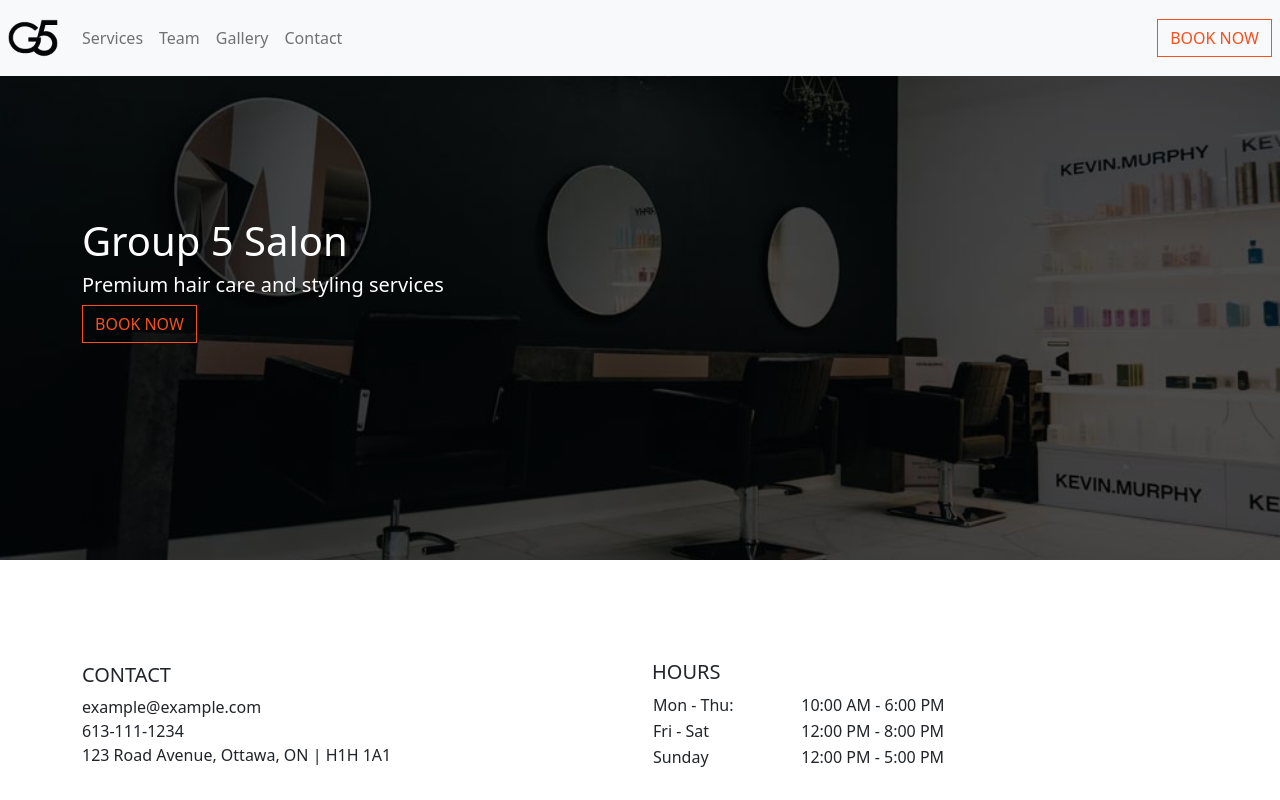
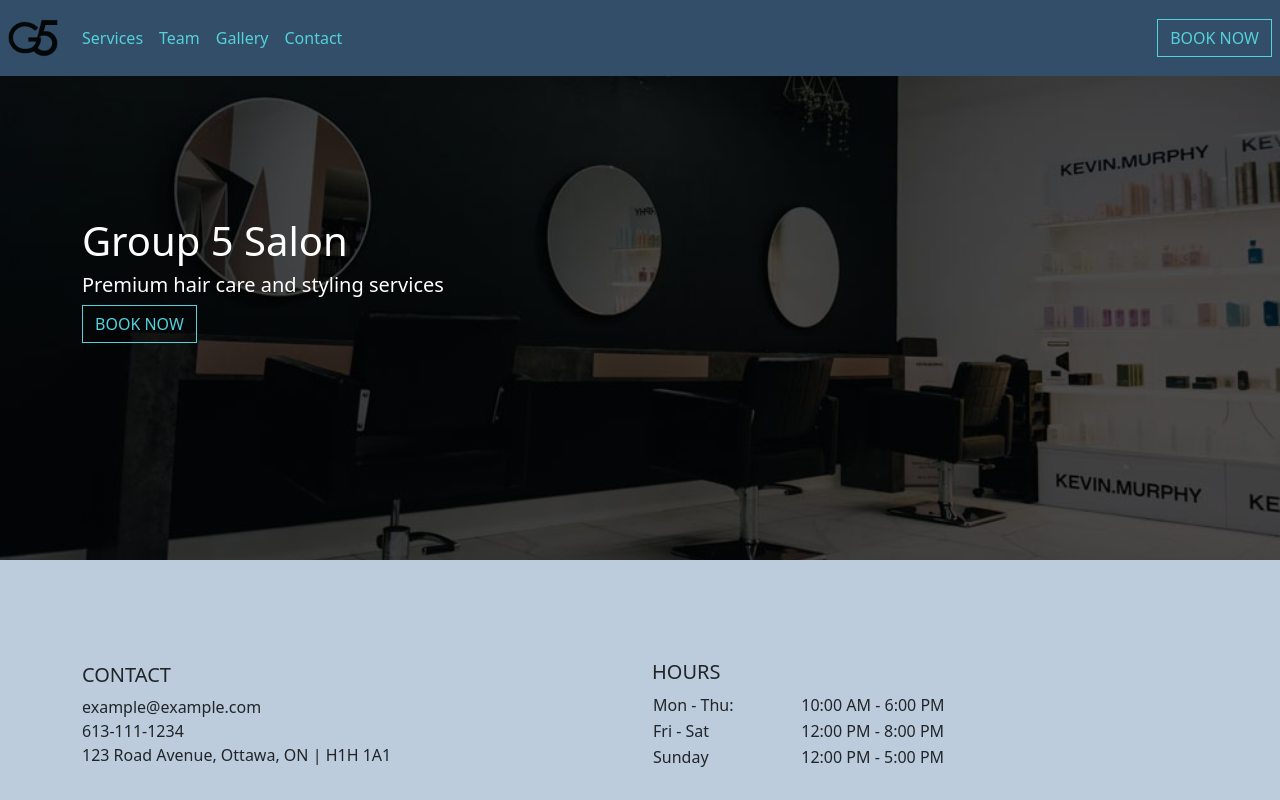
Before and after one commit to rocioferreiro/SEG3125Lab04, a website: page docs/index.html in a window 1280 px wide. Shown: the top 800 px of the page. Drawn offline with nearby package versions, Linux system fonts and the light colour scheme.

Commit message:
Added 50 Shades of Blue.

```diff
--- a/docs/index.html
+++ b/docs/index.html
@@ -14,7 +14,7 @@
 
 <body>
   <div>
-    <nav class="navbar fixed-top navbar-expand-lg navbar-light bg-light px-2 scrollHide">
+    <nav class="navbar fixed-top navbar-expand-lg navbar-light bg-secondary px-2 scrollHide">
         <a class="navbar-brand" href=""><img src="./images/logo.png" width="50px" height="50px" /></a>
         <button class="navbar-toggler" type="button" data-bs-toggle="collapse" data-bs-target="#navbarSupportedContent" aria-controls="navbarSupportedContent" aria-expanded="false" aria-label="Toggle navigation">
           <span class="navbar-toggler-icon"></span>
@@ -22,16 +22,16 @@
         <div class="collapse navbar-collapse" id="navbarSupportedContent">
           <ul class="navbar-nav me-auto mb-2 mb-lg-0">
             <li class="nav-item">
-              <a class="nav-link" href="#services">Services</a>
+              <a class="nav-link text-primary" href="#services">Services</a>
             </li>
             <li class="nav-item">
-              <a class="nav-link" href="#team">Team</a>
+              <a class="nav-link text-primary" href="#team">Team</a>
             </li>
             <li class="nav-item">
-              <a class="nav-link" href="#gallery">Gallery</a>
+              <a class="nav-link text-primary" href="#gallery">Gallery</a>
             </li>
             <li class="nav-item">
-              <a class="nav-link" href="#contact">Contact</a>
+              <a class="nav-link text-primary" href="#contact">Contact</a>
             </li>
           </ul>
           <button class="btn btn-outline-primary my-2 my-sm-0" data-toggle="modal" data-target="#exampleModal">
@@ -307,7 +307,7 @@
       </div>
     </div>
 
-<footer class="container-fluid p-4 bg-primary text-white text-center">
+<footer class="container-fluid p-4 bg-secondary text-primary text-center">
   Design by Group 5
 </footer>
 
--- a/docs/index.js
+++ b/docs/index.js
@@ -9,21 +9,6 @@ for (var i = 0; i < inputs.length; i++){
     inputs[i].addEventListener('change', checkIfReady);}
 }
 
-/****Remove Navbar on Scroll Down****/
-let navbar = document.querySelector('.scrollHide');
-let previousPositionY = 0;
-window.addEventListener('scroll', function() {
-  let currentPositionY = window.scrollY;
-  if(currentPositionY < previousPositionY){
-    navbar.classList.remove('scrolled-down');
-    navbar.classList.add('scrolled-up');
-  } else {
-    navbar.classList.remove('scrolled-up');
-    navbar.classList.add('scrolled-down');
-  }
-  previousPositionY = currentPositionY;
-});
-/************************************/
 function checkIfReady(){
     for (var i = 0; i < inputs.length; i++){
 
--- a/docs/styles/main.scss
+++ b/docs/styles/main.scss
@@ -1,5 +1,6 @@
 // custom variables]
-$primary: #f4511e;
+$primary: #54D1DB;
+$secondary: #334E68;
 
 $enable-rounded: false;
 
--- a/docs/styles/style.css
+++ b/docs/styles/style.css
@@ -1,6 +1,7 @@
 html {
   scroll-behavior: smooth;
 }
+body{background-color:#BCCCDC;}
 .masthead {
     height: 70vh;
     background-image:  linear-gradient(rgba(0,0,0,.7), rgba(0,0,0,.7)), url('../images/masthead.jpg');
@@ -64,11 +65,10 @@ input[type='checkbox']:checked + .card-container .card-flip {
     cursor: pointer;
 }
 
-/******Navbar Autohide Functions******/
-.scrolled-down{
-  transform:translateY(-100%); transition: all 0.3s ease-in-out;
+.back {
+  background-color: #647ACB;
 }
-.scrolled-up{
-  transform:translateY(0); transition: all 0.3s ease-in-out;
+
+.nav-item .nav-link:hover {
+  background: #102A43;
 }
-/************************************/
```
Also changed, not shown: docs/styles/main.min.css, 1 other file.
